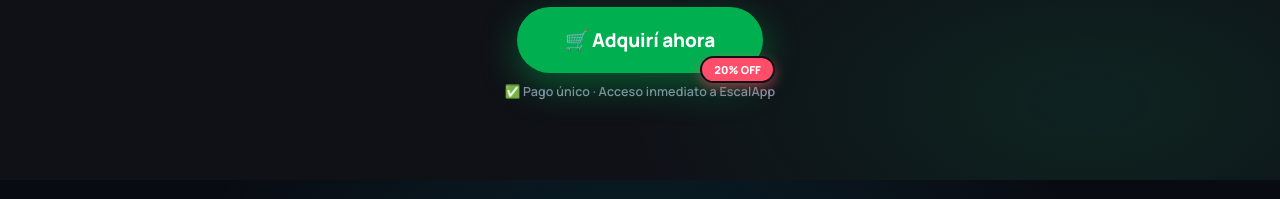
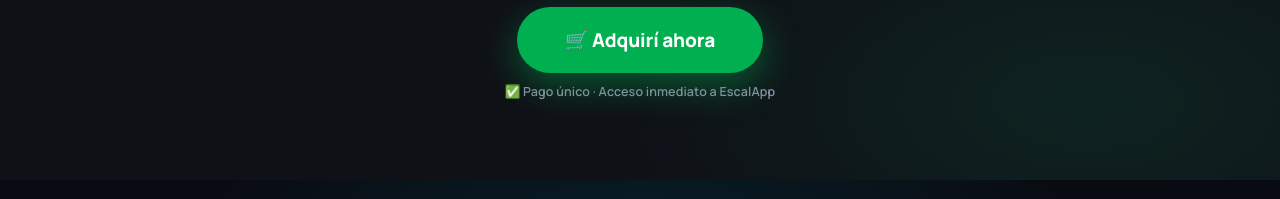
Before and after one commit to agustinescobar3004-hub/dementesganadoras-web, a plain HTML site: page producto.html in a window 1280 px wide. Shown: the part 601-800 px from the top of the page. Drawn offline with Linux system fonts and the light colour scheme.

Commit message:
Sacar el badge rojo 20% OFF superpuesto sobre el boton Adquiri ahora
Era redundante con el badge 20% OFF - Precio de lanzamiento que ya
esta arriba del boton. Se elimina el span y la clase .chip-badge
(sin otros usos en el archivo).

Co-Authored-By: Claude Sonnet 5 <noreply@anthropic.com>
Claude-Session: https://claude.ai/code/session_01JuEXFwoZXN9XYGoDdkv4ob

```diff
--- a/producto.html
+++ b/producto.html
@@ -171,20 +171,6 @@
   }
   .btn-buy:hover{transform:translateY(-3px) scale(1.03);box-shadow:0 18px 46px rgb(0 176 80 / 0.55);}
   .btn-buy-note{font-size:12.5px;color:var(--muted);font-weight:600;letter-spacing:0.01em;}
-  .chip-badge{
-    position:absolute;
-    bottom:-10px;right:-12px;
-    background:#ff4d6a;
-    color:#fff;
-    font-size:11px;
-    font-weight:800;
-    letter-spacing:0.01em;
-    padding:4px 12px;
-    border-radius:999px;
-    border:2px solid var(--bg);
-    box-shadow:0 4px 12px rgba(255,77,106,0.5);
-    white-space:nowrap;
-  }
 
   /* ── Mockup de EscalApp ─────────────────────────────────── */
   #mockup-showcase{
@@ -712,7 +698,6 @@
       <!-- MERCADOPAGO: reemplazar href="#" por el link de pago de MercadoPago cuando esté listo -->
       <a href="#" class="btn-buy">
         🛒 Adquirí ahora
-        <span class="chip-badge">20% OFF</span>
       </a>
       <span class="btn-buy-note">✅ Pago único · Acceso inmediato a EscalApp</span>
     </div>
```
